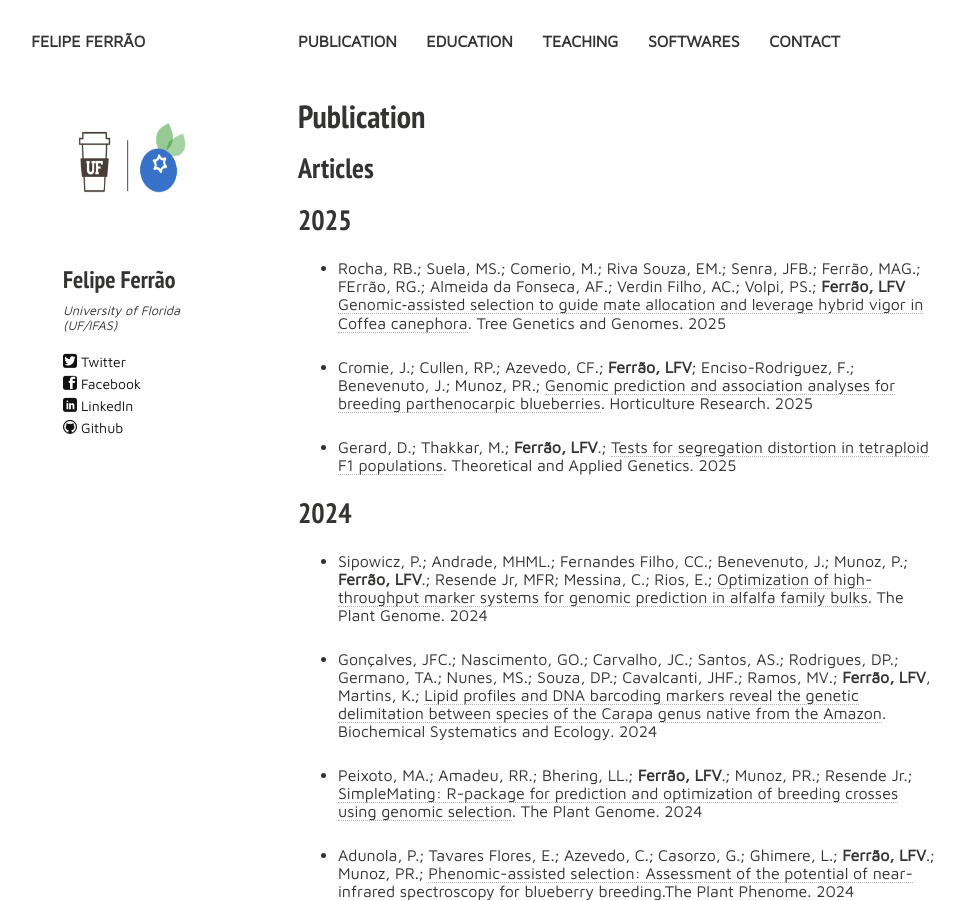
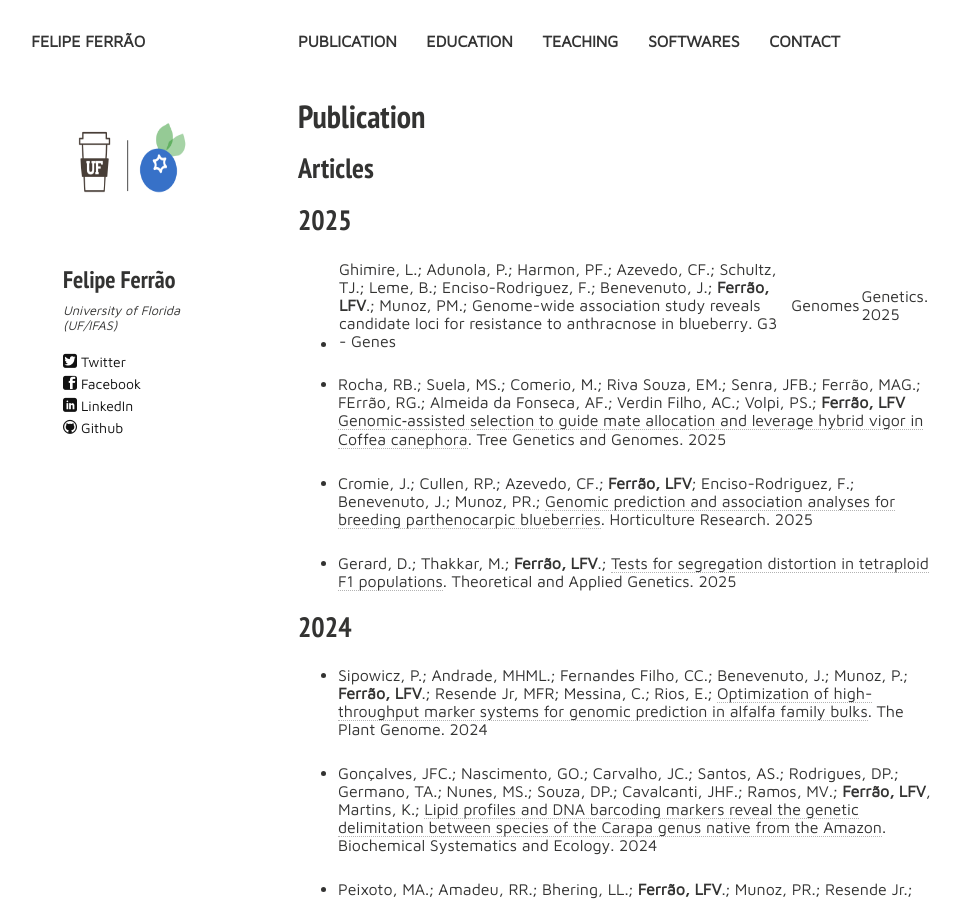
Before and after one commit to lfelipe-ferrao/lfelipe-ferrao.github.io, a Jekyll site: the page built from publication.md, in a window 1280 px wide and 900 px high. Shown: the whole window, without its empty margins (22-987 px from the left). Built offline with Jekyll 4.4.1, drawn with Linux system fonts in a browser that asks for light colours; nearby versions of some CDN libraries.

Commit message:
Update publication.md

```diff
--- a/publication.md
+++ b/publication.md
@@ -15,6 +15,8 @@ tags: [people, undergrads, MSc, PhD, postdocs]
 ## Articles
 
 ## 2025
+
+- Ghimire, L.; Adunola, P.; Harmon, PF.; Azevedo, CF.; Schultz, TJ.; Leme, B.; Enciso-Rodriguez, F.; Benevenuto, J.; **Ferrão, LFV**.; Munoz, PM.; [Genome-wide association study reveals candidate loci for resistance to anthracnose in blueberry](https://academic.oup.com/g3journal/advance-article/doi/10.1093/g3journal/jkaf187/8248915?utm_source=advanceaccess&utm_campaign=g3journal&utm_medium=email&login=true). G3 - Genes | Genomes| Genetics. 2025
 
 - Rocha, RB.; Suela, MS.; Comerio, M.; Riva Souza, EM.; Senra, JFB.; Ferrão, MAG.; FErrão, RG.; Almeida da Fonseca, AF.; Verdin Filho, AC.; Volpi, PS.; **Ferrão, LFV** [Genomic‑assisted selection to guide mate allocation and leverage
 hybrid vigor in Coffea canephora](https://link.springer.com/article/10.1007/s11295-025-01705-w?utm_source=rct_congratemailt&utm_medium=email&utm_campaign=nonoa_20250630&utm_content=10.1007%2Fs11295-025-01705-w). Tree Genetics and Genomes. 2025
```
